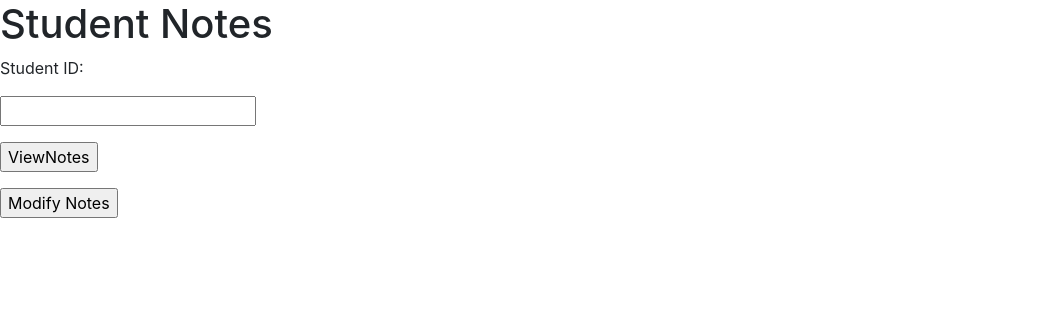
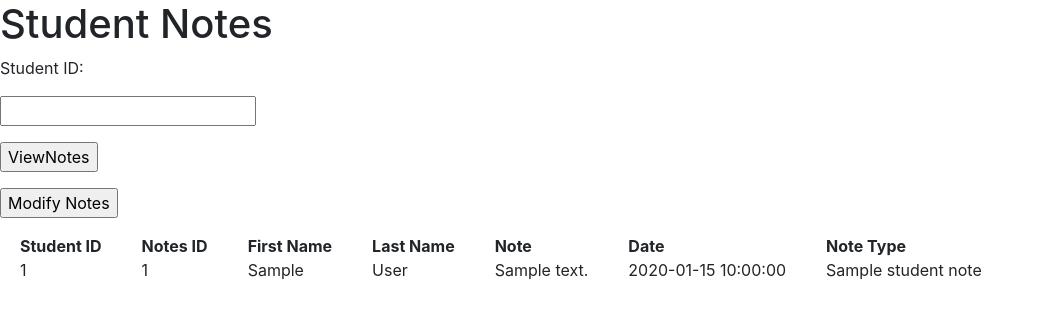
Before and after one commit to altaiiiir/Student-Roster-Website, a Flask app: page /view-student-notes in a window 1280 px wide. Shown: the part 74-393 px from the top of the page, without its empty margins (0-1044 px from the left). Run offline with Flask 2, Linux system fonts and the light colour scheme; a database or web service that is not in the repository returns one stand-in record (values such as "Sample title"); some libraries are stand-ins or nearby versions.

Commit message:
view notes update

```diff
--- a/func.py
+++ b/func.py
@@ -34,6 +34,7 @@ def viewAllStudents():
     cur.execute(allStudentsQuery)
     rows = cur.fetchall()
     cur.close()
+    print(rows)
     return rows
 
 def viewStudentNotes():
@@ -49,6 +50,7 @@ def viewStudentNotes():
     cur.execute(query)
     studentNotesRows = cur.fetchall()
     print('---------------')
+    print(studentNotesRows)
     #print(studentNotesRows)
     cur.close()
     return studentNotesRows
--- a/templates/viewStudentNotes.html
+++ b/templates/viewStudentNotes.html
@@ -32,5 +32,10 @@
     <p><input type="submit" name="modifyNotes" value="Modify Notes" /></p>
 </form>
     <!-- to add note we need student ID to delete note we need note id and student ID -->
-
+    <table>
+        <tr><th>Student ID </th>  <th>  Notes ID </th> <th> First Name</th> <th> Last Name</th> <th> Note</th> <th> Date </th> <th>  Note Type </th> </tr>
+        {% for thing in things %}
+        <tr><td>{{thing[0]}}</td> <td>{{thing[1]}}</td> <td>{{thing[2]}}</td><td>{{thing[3]}}</td><td>{{thing[4]}}</td> <td>{{thing[5]}}</td> <td>{{thing[6]}}</td> </tr>
+        {% endfor %}
+     </table>
 {% endblock %}
```
